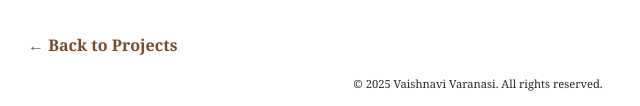
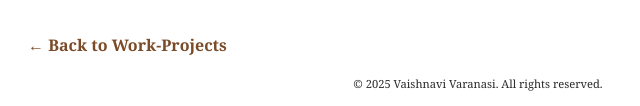
Before and after one commit to VAISHNAVI4243/Vaishnavi-Varanasi-Website, a plain HTML site: page Projects/Work_Experience_Projects/Ad-Hoc_Projects/Adhoc.html in a window 1280 px wide. Shown: the part 1587-1693 px from the top of the page, 162-802 px from the left. Drawn offline with Linux system fonts and the light colour scheme.

Commit message:
More changes

```diff
--- a/Projects/Work_Experience_Projects/Ad-Hoc_Projects/Adhoc.html
+++ b/Projects/Work_Experience_Projects/Ad-Hoc_Projects/Adhoc.html
@@ -143,7 +143,7 @@
         <p>Overall, the app turned a very manual and guess based sales process into a structured, data driven, and guided selling experience for the field team.</p>
     </ol>
 
-    <a href="../../../projects.html" class="back-link"> ← Back to Projects </a>
+   <a href="../../../projects.html" class="back-link"> ← Back to Work-Projects </a>
 
 </section>
 
```
Also changed, not shown: Projects/Work_Experience_Projects/Customer_Segmentation/Customer_Segmentation.html (+1 -1 lines), Projects/Work_Experience_Projects/Salesforce_Effectiveness/Salesforce_Effectiveness.html (+1 -1 lines), Projects/Work_Experience_Projects/Salesman_Tracker/Salesman_Tracker.html (+1 -1 lines).
